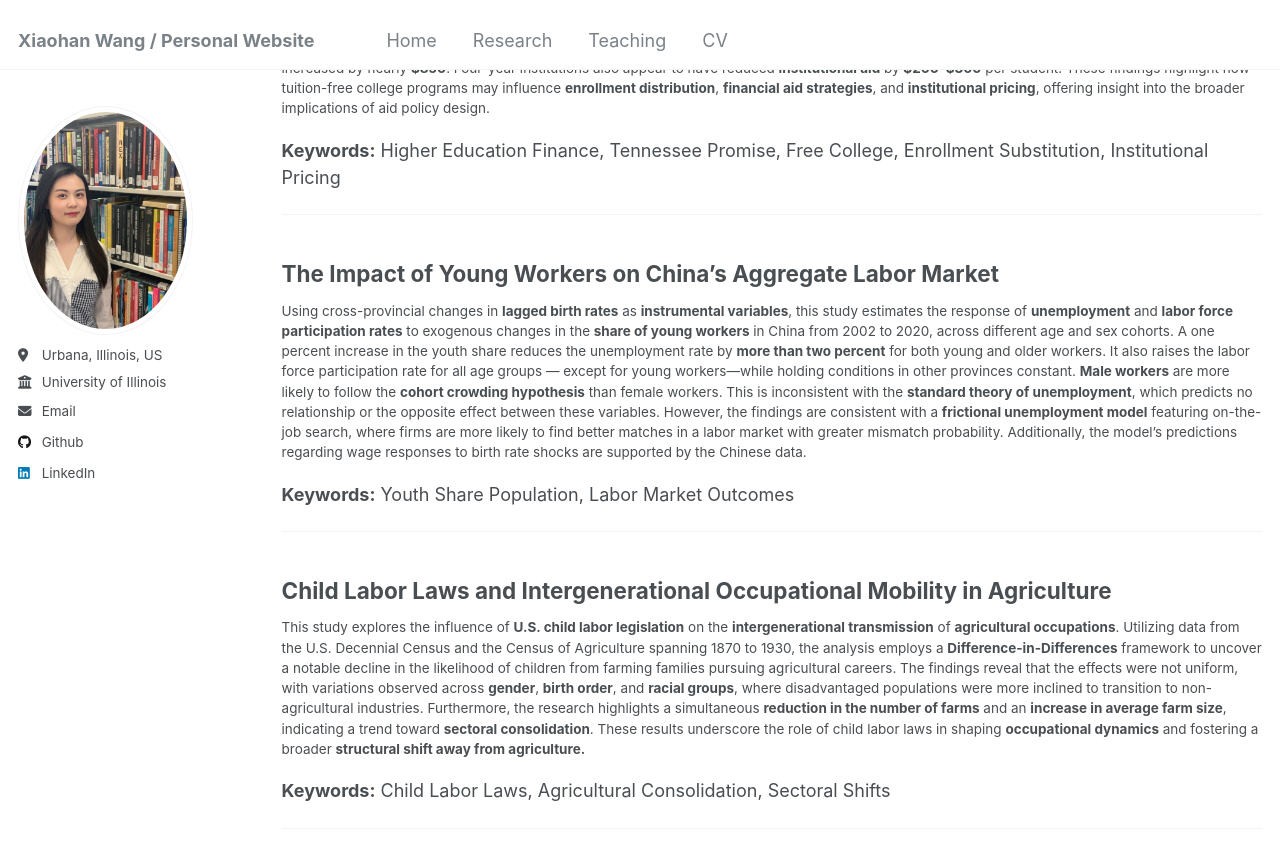
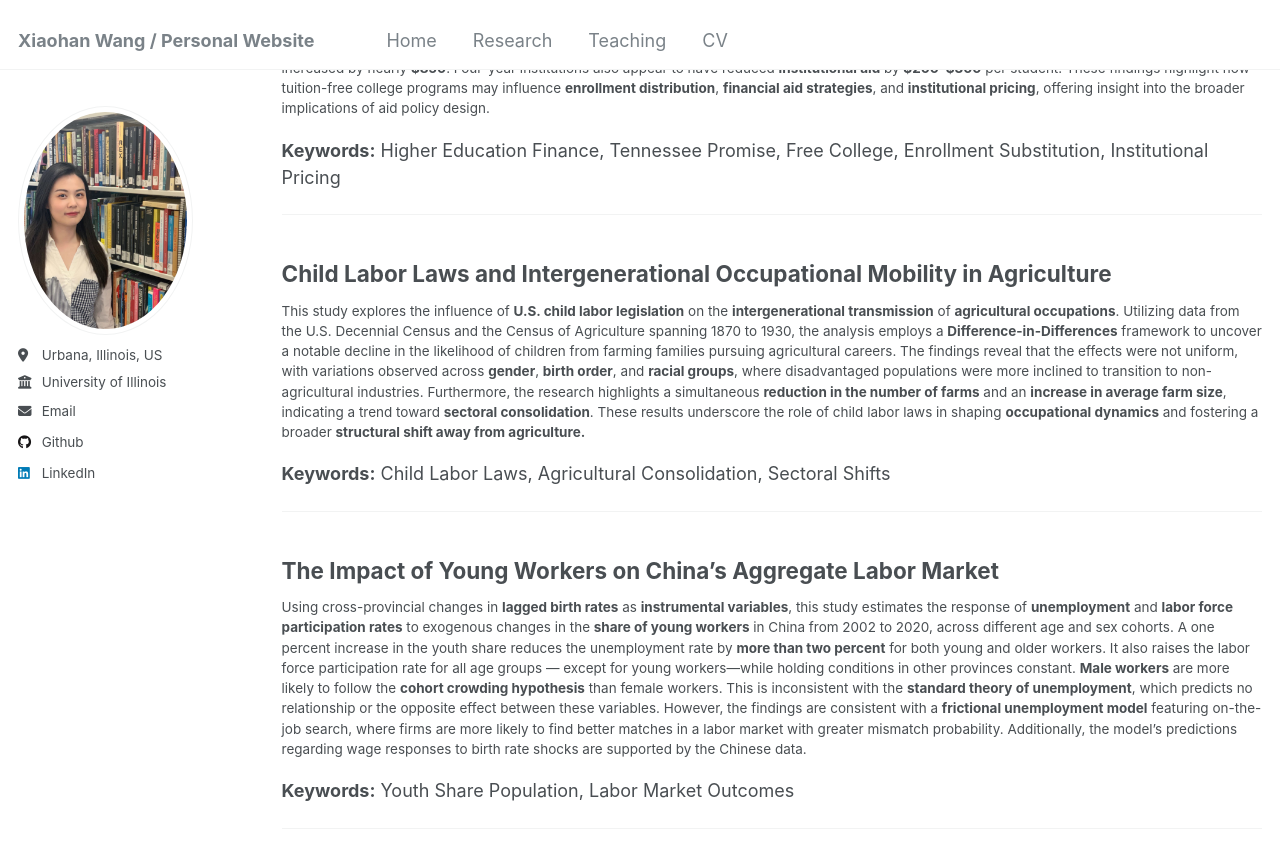
Before and after one commit to xiaohanwang1997/xiaohanwang1997.github.io, a Jekyll site: the page built from _pages/research.html, in a window 1280 px wide and 900 px high, scrolled down 290 px. Shown: the top 868 px of the window. Built offline with Jekyll 4.4.1, drawn with Linux system fonts in a browser that asks for light colours; part of the change alters nothing that is shown.

```diff
--- a/_pages/research.html
+++ b/_pages/research.html
@@ -7,8 +7,8 @@ author_profile: true
 
 {% include base_path %}
 
-{% for post in site.publications reversed %}
-  {% if post.category == "manuscripts" %}
+{% assign filtered = site.publications | where: "category", "manuscripts" | sort: "order" %}
+{% for post in filtered %}
   <article class="archive__item">
     <h2 class="archive__item-title">{{ post.title }}</h2>
 
@@ -23,5 +23,4 @@ author_profile: true
     {% endif %}
   </article>
   <hr />
-  {% endif %}
 {% endfor %}
```
Lines whose indentation alone changed are shown as unchanged.
